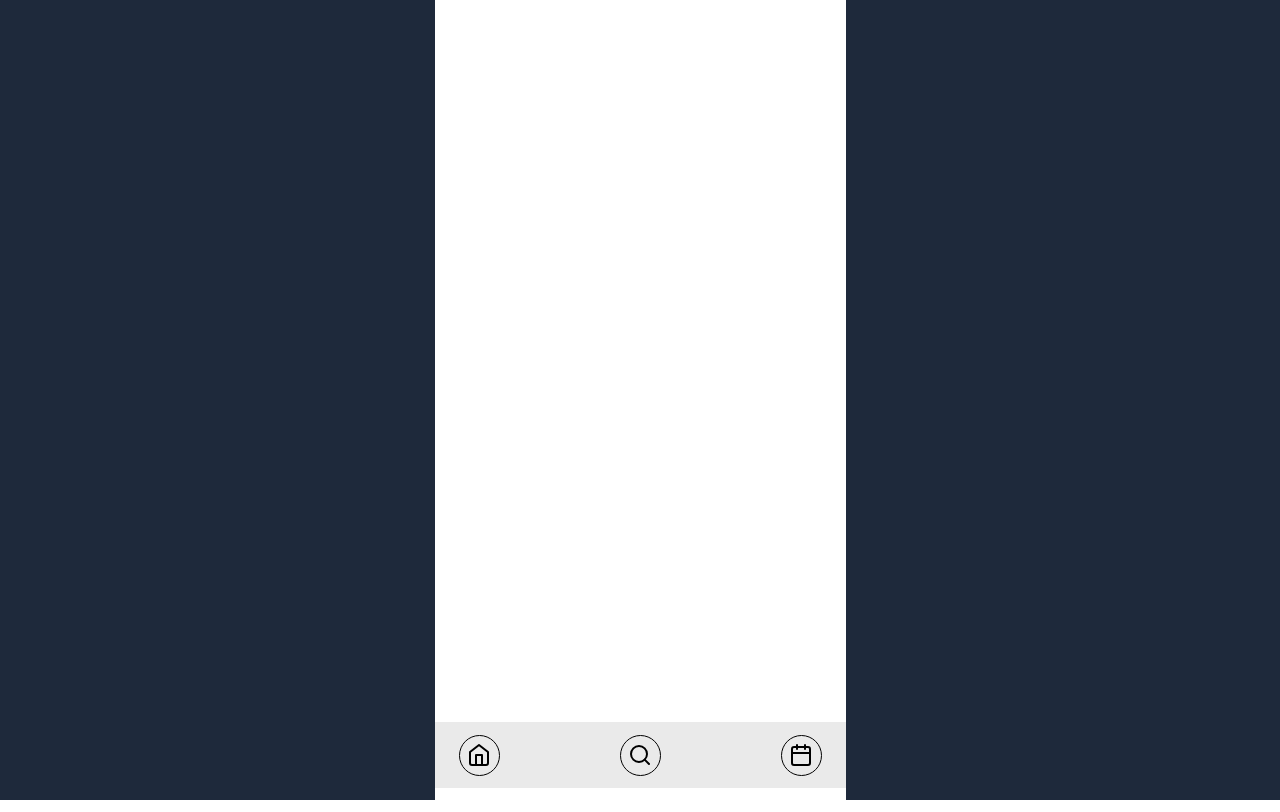
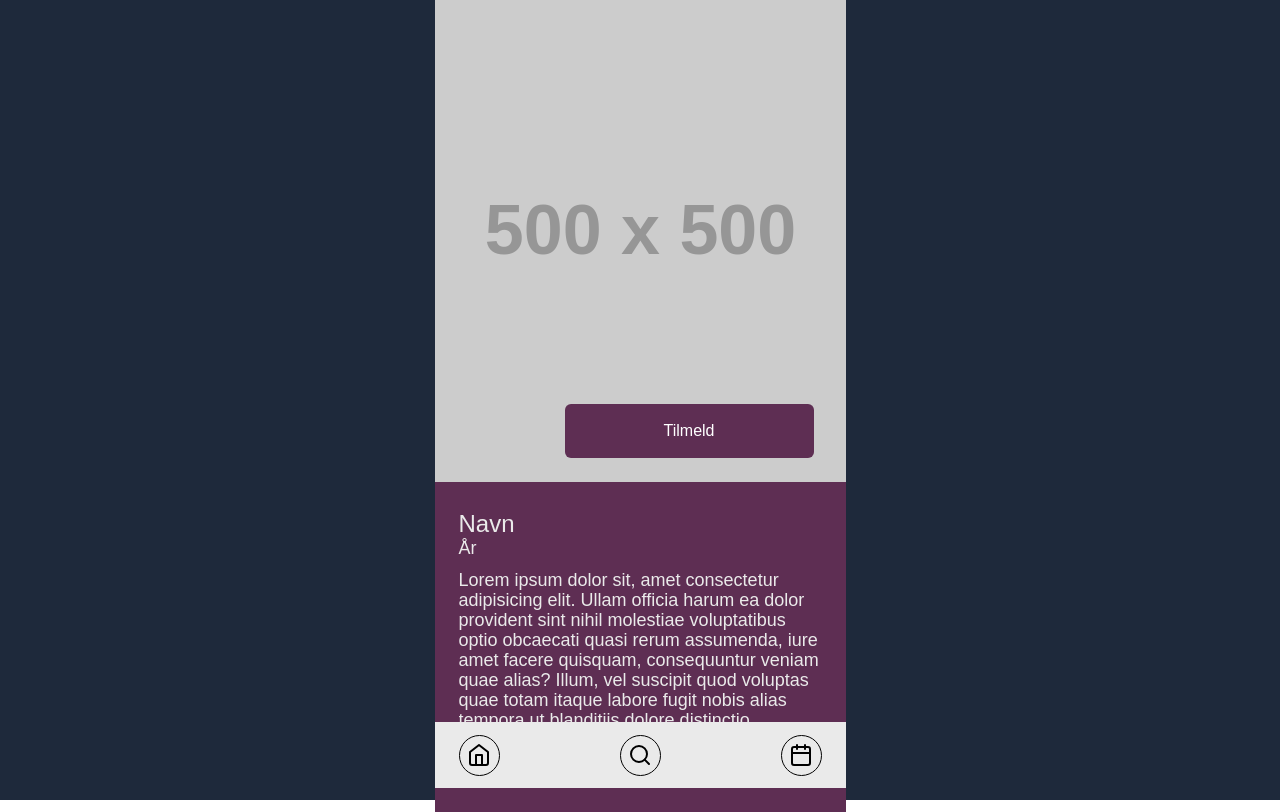
Before and after one commit to rts-cmk-wu06/landrup-dans-Bobber2002, a React (Create React App) app: page /class in a window 1280 px wide. Before the commit this address had no page. Built offline with nearby package versions, Linux system fonts and the light colour scheme.

Commit message:
add classOverview html and styling

```diff
--- a/src/App.js
+++ b/src/App.js
@@ -6,6 +6,7 @@ import CalenderPage from "./pages/Calender/calender";
 import CalenderActivityOverview from "./pages/Calender/overview";
 import Navigation from "./lib/components/navbar";
 import SearchPage from "./pages/Search/search";
+import ClassOverview from "./pages/Overview/overview";
 
 function App() {
   return (
@@ -31,6 +32,10 @@ function App() {
               path="/calender/class"
               element={<CalenderActivityOverview />}
             />
+            <Route
+              path="/class"
+              element={<ClassOverview />}
+            />
           </Routes>
         <Navigation/>
         </Router>
--- a/src/index.css
+++ b/src/index.css
@@ -10,3 +10,7 @@
   box-sizing: border-box;
   font-family: 'Ubuntu', sans-serif;
 }
+
+.noscrollbar::-webkit-scrollbar{
+  width: 0;
+}
--- /dev/null
+++ b/src/pages/Overview/overview.js
@@ -0,0 +1,35 @@
+const ClassOverview = () => {
+  return (
+    <div
+      id="HomePage"
+      className="h-full w-full flex flex-col items-center bg-primary"
+    >
+      <div className="w-full h-full flex flex-col">
+        <div className="w-full h-3/5 bg-[url('http://via.placeholder.com/500')] bg-cover bg-center flex items-end justify-end">
+          <button className="text-center text-white w-[249px] h-[54px] rounded-md bg-primary mb-6 mr-8">
+            Tilmeld
+          </button>
+        </div>
+        <div className="text-themewhite px-6 pt-8 pb-24 max-h-[40%]">
+          <h2 className="text-2xl leading-5">Navn</h2>
+          <h3 className="text-lg">År</h3>
+          <p
+            className="text-lg pt-2 leading-5 max-h-[160px] overflow-scroll noscrollbar"
+          >
+            Lorem ipsum dolor sit, amet consectetur adipisicing elit. Ullam
+            officia harum ea dolor provident sint nihil molestiae voluptatibus
+            optio obcaecati quasi rerum assumenda, iure amet facere quisquam,
+            consequuntur veniam quae alias? Illum, vel suscipit quod voluptas
+            quae totam itaque labore fugit nobis alias tempora ut blanditiis
+            dolore distinctio perspiciatis, reiciendis ipsam nulla eaque ab
+            magni similique quaerat autem! Nemo, quod? Lorem ipsum dolor sit
+            amet consectetur, adipisicing elit. Quisquam a animi impedit ducimus
+            adipisci consectetur delectus mollitia nesciunt temporibus saepe.
+          </p>
+        </div>
+      </div>
+    </div>
+  );
+};
+
+export default ClassOverview;
```
